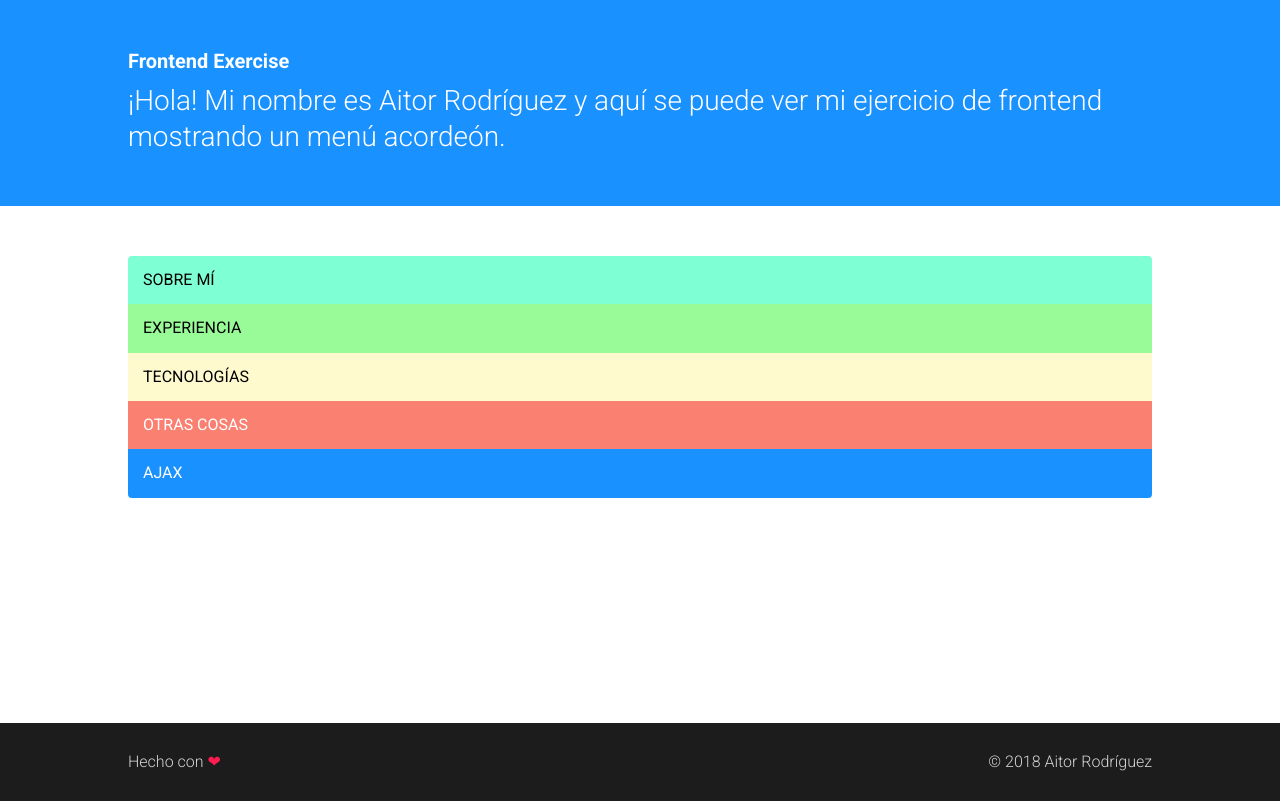
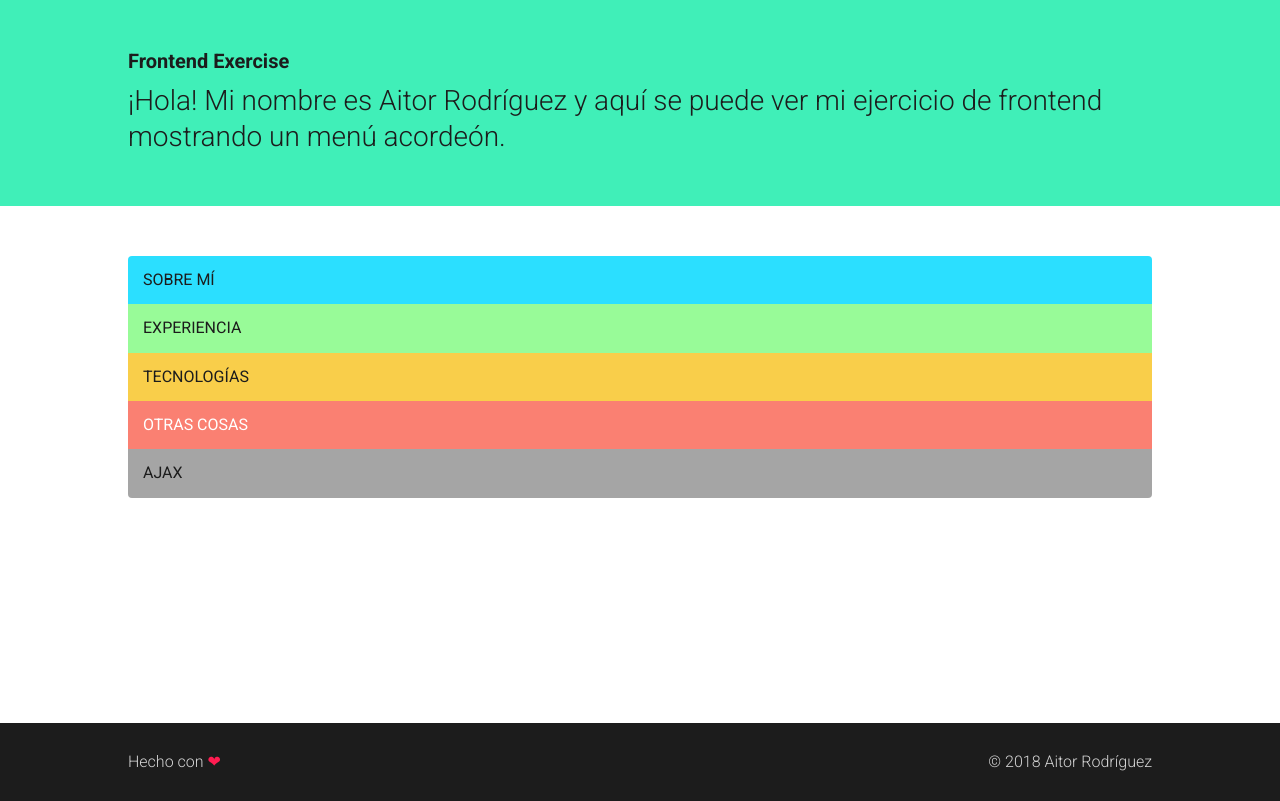
Before and after one commit to AitorRodriguez990/accordion-menu, a website built with webpack: page src/index.html in a window 1280 px wide. Built offline with nearby package versions, Linux system fonts and the light colour scheme; no server answers.

Commit message:
Some improvements on design

```diff
--- a/package.json
+++ b/package.json
@@ -1,7 +1,7 @@
 {
   "name": "accordion-menu",
   "version": "1.0.0",
-  "description": "Frontend exercise.",
+  "description": "Frontend exercise",
   "scripts": {
     "build": "webpack --config webpack/webpack.config.prod.js  --colors",
     "dev": "webpack-dev-server --open --config webpack/webpack.config.dev.js"
@@ -18,7 +18,7 @@
     "javascript",
     "webdev"
   ],
-  "author": "AitorRodriguez990",
+  "author": "Aitor Rodríguez",
   "license": "",
   "bugs": {
     "url": "https://github.com/AitorRodriguez990/accordion-menu.git/issues"
--- a/src/index.html
+++ b/src/index.html
@@ -23,7 +23,7 @@
 
         <section class="u-wrapperContent u-marginTop50 u-marginBottom50 u-fullHeight">
             <dl class="Accordion">
-              <dt class="Accordion-title Accordion-title--green">Sobre mí</dt>
+              <dt class="Accordion-title Accordion-title--blue">Sobre mí</dt>
               <dd class="Accordion-description">
                 <p>
                   Soy una mente activa e inquieta de 28 años, <strong>apasionado del desarrollo web y siempre con ganas de aprender</strong> y mejorar para así ver evolucionar mi carrera profesional. Enfoco mi aprendizaje hacia el <strong>desarrollo Front End</strong>, especializándome en HTML, CSS, Javascript y la compatibilidad entre navegadores.
@@ -34,14 +34,14 @@
                 </p>
               </dd>
 
-              <dt class="Accordion-title Accordion-title--paleGreen">Experiencia</dt>
+              <dt class="Accordion-title Accordion-title--green">Experiencia</dt>
               <dd class="Accordion-description">
                 <p>
                   Cuento con <strong>más de 5 años de experiencia en desarrollo web</strong>. Me reciclé de mis estudios de Administración de Sistemas Informáticos formándome de manera autodidacta en el desarrollo web y más tarde iniciando el <strong>Grado en Multimedia</strong> a través de la UOC.
                 </p>
 
                 <p>
-                  Comencé en el mundo profesional desarrollando páginas web corporativas, para después dar el salto a AngularJS participando en el desarrollo de una aplicación web para un entorno industrial. Desde hace poco más de 2 años entré en el mundo de los clasificados online donde he podido descubrir las bondades de <strong>ReactJS</strong> y consolidar mis conocimientos hasta el momento.
+                  Comencé en el mundo profesional desarrollando páginas web corporativas, para después dar el salto a AngularJS participando en el desarrollo de una aplicación web para un entorno industrial. Desde hace poco más de 2 años entré en el mundo de los clasificados online donde he podido descubrir las bondades de <strong>ReactJS</strong> y consolidar mis conocimientos adquiridos hasta el momento.
                 </p>
               </dd>
 
@@ -60,14 +60,14 @@
                 </p>
               </dd>
 
-              <dt class="Accordion-title Accordion-title--salmon">Otras cosas</dt>
+              <dt class="Accordion-title Accordion-title--red">Otras cosas</dt>
               <dd class="Accordion-description">
                 <p>
-                  A nivel personal me encanta pasar tiempo con mi hijo y mujer, disfrutando de la naturaleza, el aire libre y los viajes con ellos. También practico ciclismo y trail running siempre que el tiempo libre me lo permite.
+                  A nivel personal me encanta pasar tiempo con mi familia, disfrutar de la naturaleza, el aire libre y viajar siempre que es posible. También practico ciclismo y trail running siempre cuando el tiempo lo permite.
                 </p>
               </dd>
 
-              <dt class="Accordion-title Accordion-title--blue" id="AjaxContent">Ajax</dt>
+              <dt class="Accordion-title Accordion-title--gray" id="AjaxContent">Ajax</dt>
               <dd class="Accordion-description"></dd>
             </dl>
         </section>
--- a/src/styles/components/accordion.scss
+++ b/src/styles/components/accordion.scss
@@ -21,7 +21,7 @@
 
 .Accordion-title--blue {
   background-color: $colorBlue;
-  color: $fontNegativeColor;
+  color: $fontColor;
 }
 
 .Accordion-title--yellow {
@@ -29,18 +29,18 @@
   color: $fontColor;
 }
 
-.Accordion-title--salmon {
-  background-color: $colorSalmon;
+.Accordion-title--red {
+  background-color: $colorRed;
   color: $fontNegativeColor;
+}
+
+.Accordion-title--gray {
+  background-color: $colorGray;
+  color: $fontColor;
 }
 
 .Accordion-title--green {
   background-color: $colorGreen;
-  color: $fontColor;
-}
-
-.Accordion-title--paleGreen {
-  background-color: $colorPaleGreen;
   color: $fontColor;
 }
 
--- a/src/styles/components/header.scss
+++ b/src/styles/components/header.scss
@@ -4,8 +4,8 @@
 
 .Header {
   padding: 50px 0;
-  background-color: #1991ff;
-  color: #fff;
+  background-color: $headerColor;
+  color: $fontColor;
 }
 
 
--- a/src/styles/theme.scss
+++ b/src/styles/theme.scss
@@ -9,15 +9,17 @@
 
 $fontSize: 16px;
 $fontFamily: 'Roboto', sans-serif;
-$fontColor: #000;
+$fontColor: #1c1c1c;
 $fontNegativeColor: #fff;
 
 
  /* Colors
    ========================================================================== */
 
-$colorBlue:       #1991ff;
-$colorSalmon:     #FA8072;
-$colorYellow:     #FFFACD;
-$colorGreen:      #7FFFD4;
-$colorPaleGreen:  #98FB98;
+$headerColor:   #40efb8;
+
+$colorBlue:     #2bdfff;
+$colorRed:      #FA8072;
+$colorYellow:   #f9ce4a;
+$colorGray:     #a5a5a5;
+$colorGreen:    #98FB98;
```
